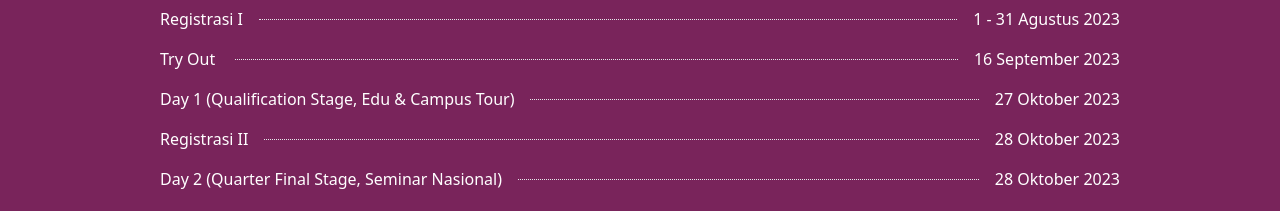
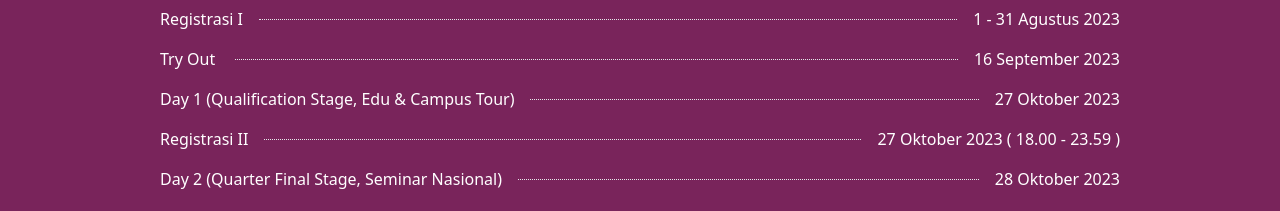
Before and after one commit to ghirahmadani/lctip, a React (Create React App) app: page /events/competition in a window 1280 px wide. Shown: the part 2360-2571 px from the top of the page. Built offline with nearby package versions, Linux system fonts and the light colour scheme.

Commit message:
Building Try Out

```diff
--- a/src/App.js
+++ b/src/App.js
@@ -34,12 +34,12 @@ const router = createBrowserRouter(
 
         <Route path="faq" element={<FAQ />} />
         <Route path="registration" element={<Register />} />
-        <Route path="login" element={<Login />} />
+        {/* <Route path="login" element={<Login />} /> */}
       </Route>
 
-      <Route path="tryout" element={<TestLayout />}>
+      {/* <Route path="tryout" element={<TestLayout />}>
         <Route path="dashboard" element={<Dashboard />} />
-      </Route>
+      </Route> */}
 
       <Route path="*" element={<Maintenance />} />
     </Route>
--- a/src/components/CompetitionContent.js
+++ b/src/components/CompetitionContent.js
@@ -106,7 +106,7 @@ const CompetitionContent = () => {
                                 <p className="border-b border-dotted w-full"></p>
                             </div>
                             <div className="ml-2 md:ml-4">
-                                <p className="text-[0.6rem] md:text-base text-right text-white">28 Oktober 2023</p>
+                                <p className="text-[0.6rem] md:text-base text-right text-white">27 Oktober 2023 ( 18.00 - 23.59 )</p>
                             </div>
                         </div>
                         <div className="flex items-center justify-between">
@@ -204,7 +204,7 @@ const CompetitionContent = () => {
                     <div className="flex items-center justify-center bg-pink-50 rounded-xl py-5 px-8">
                         <p className="text-[0.6rem] sm:text-sm lg:text-md text-left leading-7 lg:leading-9 mr-10 text-stone-900">
                             Informasi lebih lanjut terdapat di Guidebook LCTIP XXXI <br></br>yang dapat diakses pada link berikut: { }
-                            <a href="ipb.link/guidebook" className="font-bold hover:underline">Guidebook</a>
+                            <a href="https://ipb.link/guidebook-lctip-xxxi" className="font-bold hover:underline">Guidebook</a>
                         </p>
 
                         <div className="p-5 w-32 h-32 auto mx-auto rounded-lg flex items-center bg-white">
--- a/src/components/Content.js
+++ b/src/components/Content.js
@@ -163,7 +163,7 @@ const Content = () => {
                                 <p className="border-b border-dotted w-full"></p>
                             </div>
                             <div className="ml-2 md:ml-4">
-                                <p className="text-[0.6rem] md:text-base text-right text-white">28 Oktober 2023</p>
+                                <p className="text-[0.6rem] md:text-base text-right text-white">27 Oktober 2023 ( 18.00 - 23.59 )</p>
                             </div>
                         </div>
                         <div className="flex items-center justify-between">
```
Also changed, not shown: src/resources/qr.png, 1 other file (tests, documents, lock files or other folders).
